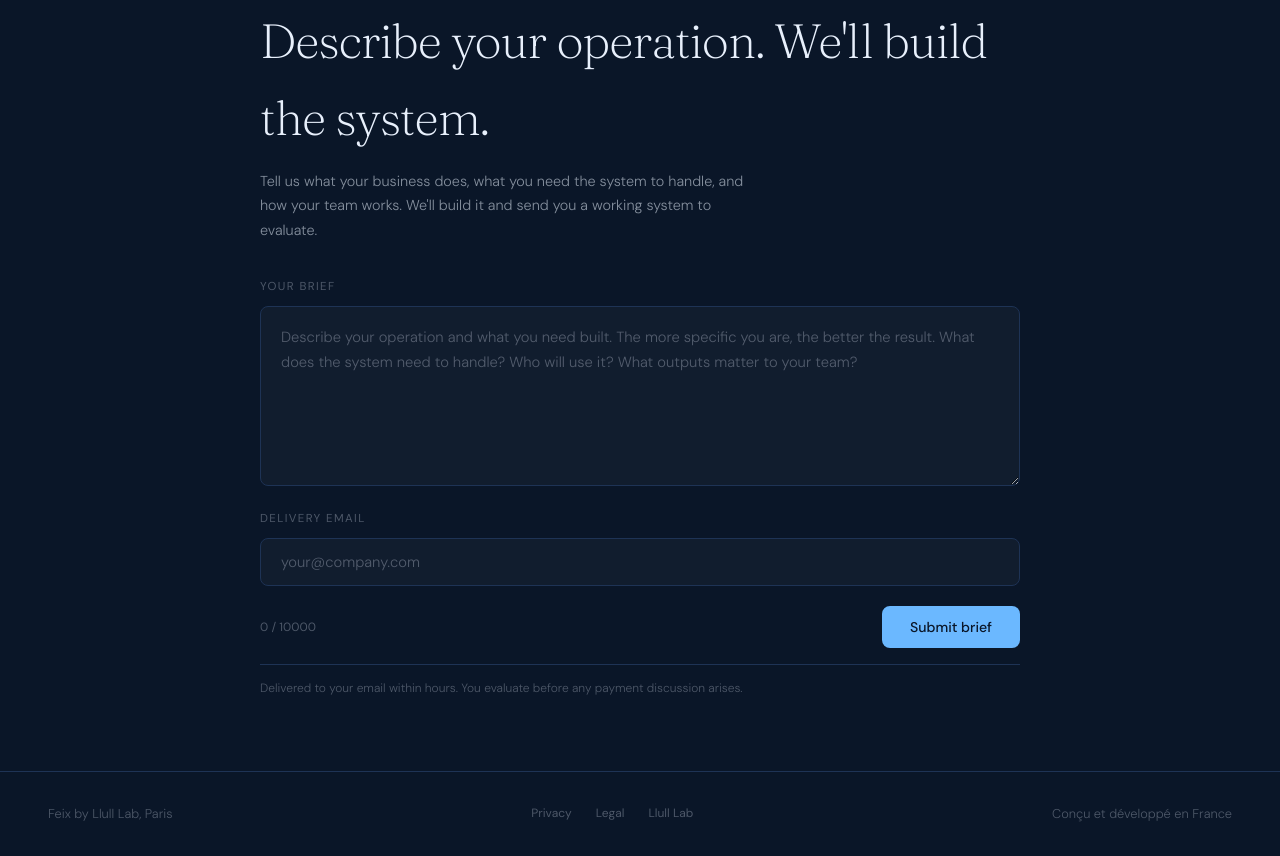
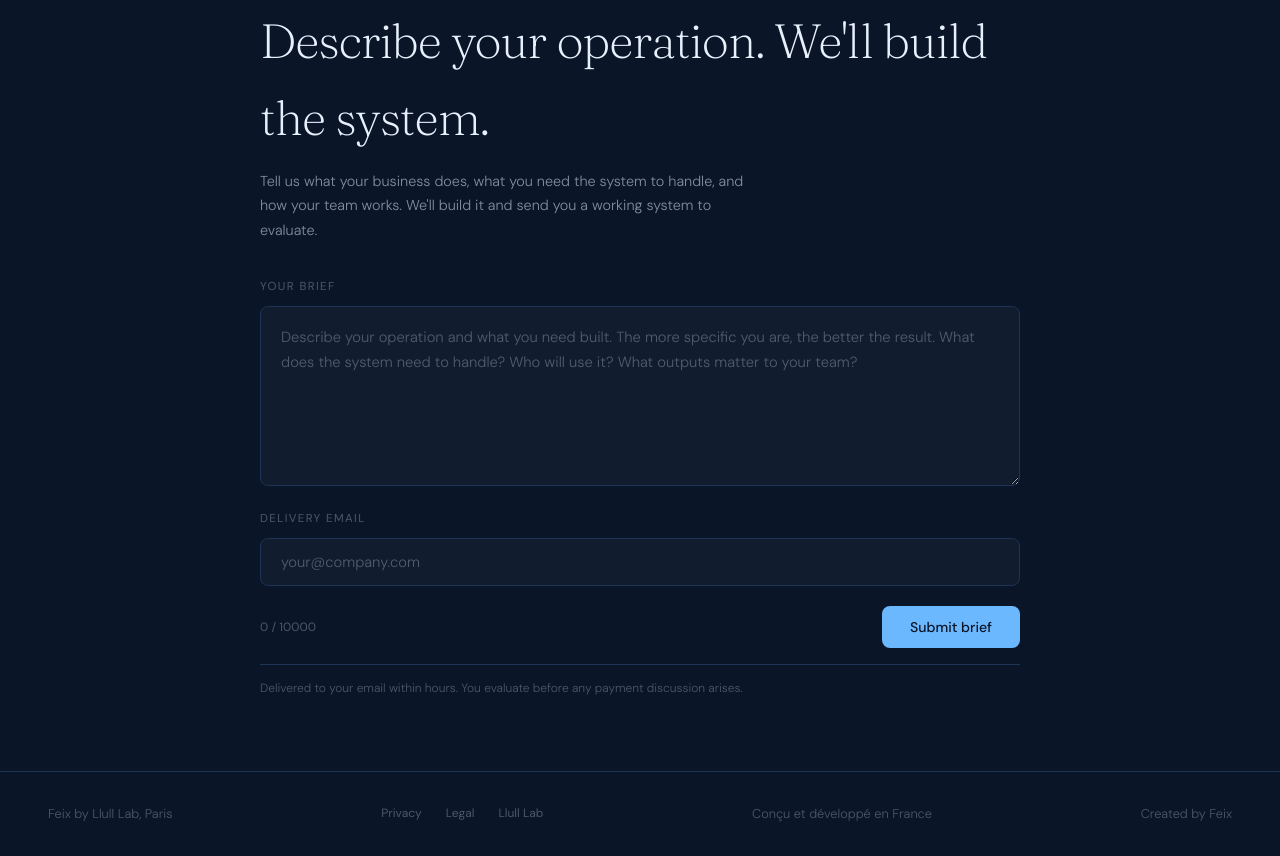
Before and after one commit to llulllab/Feix, a plain HTML site: page index.html in a window 1280 px wide. Shown: the part 3156-4012 px from the top of the page. Drawn offline with Linux system fonts and the light colour scheme.

Commit message:
Add Created by Feix footer credit
Co-Authored-By: Claude Sonnet 4.6 <noreply@anthropic.com>

```diff
--- a/index.html
+++ b/index.html
@@ -799,6 +799,7 @@ a:hover{text-decoration:underline}
       <a href="https://llulllab.com" target="_blank" rel="noopener">Llull Lab</a>
     </div>
     <span class="footer-brand">Conçu et développé en France</span>
+    <span class="footer-brand"><a href="https://feix.app" target="_blank" rel="noopener" style="color:inherit;text-decoration:none;">Created by Feix</a></span>
   </div>
 </footer>
 
```
